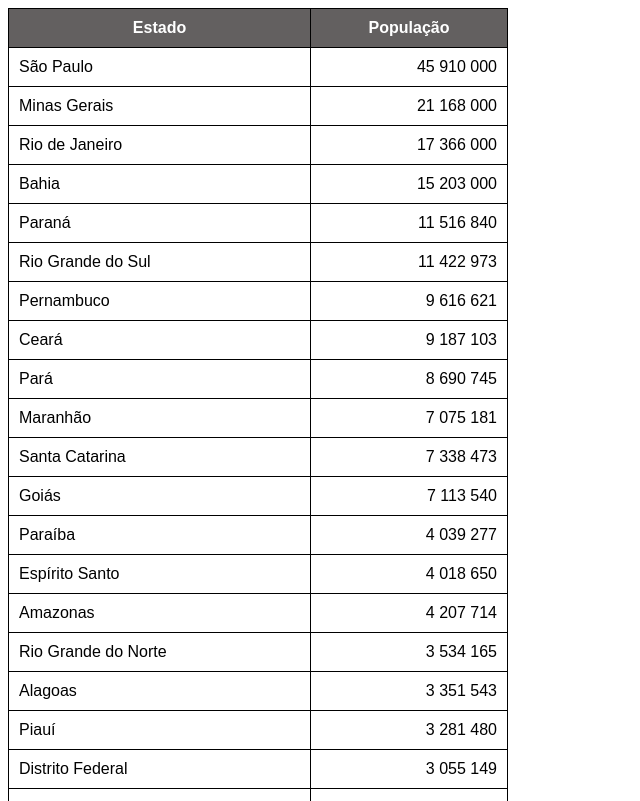
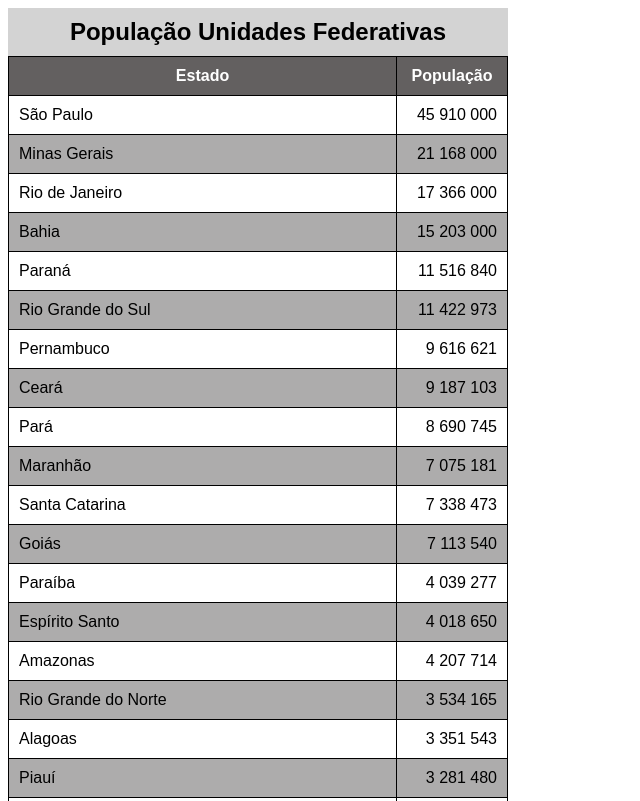
Before and after one commit to Edykrlos/html-css, a plain HTML site: page exercicios/ex23/tabela002.html in a window 1280 px wide. Shown: the top 801 px of the page, without its empty margins (0-640 px from the left). Drawn offline with Linux system fonts and the light colour scheme.

Commit message:
Update tabela002.html

```diff
--- a/exercicios/ex23/tabela002.html
+++ b/exercicios/ex23/tabela002.html
@@ -14,6 +14,7 @@
 
             width: 500px;
             border-collapse: collapse;
+            position: relative;
 
         }
 
@@ -24,10 +25,29 @@
 
         }
 
+
+        caption {
+            font-size: 1.5em;
+            padding: 10px;
+            font-weight: bold;
+            background-color: lightgray;
+        }
+
         thead, tfoot {
             background-color: rgb(99, 96, 96);
             color: white;
         }
+
+        thead > tr > th {
+            position: sticky;
+            top: -1px;
+            background-color: rgb(99, 96, 96);
+        }
+
+        tbody tr:nth-child(2n) {
+            background-color: #878686ae; /* Cor de fundo para linhas ímpares */
+        }
+
         td.num {
             text-align: right;
         }
@@ -38,10 +58,11 @@
 <body>
 
     <table>
+        <caption>População Unidades Federativas</caption>
         <thead> <!--/* Cabeçalho da tabela */-->
             <tr>
-                <th> Estado </th>
-                <th> População </th>
+                <th scope="col"> Estado </th>
+                <th scope="col" style="width: 90px;"> População </th>
 
             </tr>
 
@@ -159,13 +180,18 @@
 
         <tfoot>
             <tr>
-                <th>Total de Habitantes</th>
+                <th scope="row">Total de Habitantes</th>
                 <td class="num">210 147 125</td>
 
             </tr>
         </tfoot>
 
     </table>
+    <p>Lorem ipsum dolor, sit amet consectetur adipisicing elit. In molestias veniam atque laborum ratione dolore doloribus sunt quisquam voluptate enim animi ipsa, modi reprehenderit officia, voluptates, minima dignissimos odit quibusdam? Lorem, ipsum dolor sit amet consectetur adipisicing elit. Ea numquam possimus modi quae ipsum nihil minima beatae, excepturi id, atque corrupti! Neque mollitia repudiandae voluptates non harum modi inventore libero? Lorem ipsum dolor sit amet consectetur adipisicing elit. Itaque quaerat, repellendus quidem fugit vel impedit. Optio illo sapiente asperiores suscipit officiis dicta illum quaerat, tenetur repellat corporis eos autem ut? Lorem ipsum dolor sit amet consectetur adipisicing elit. Molestiae distinctio nam magni possimus magnam laboriosam. Odit nostrum porro dolores, obcaecati vero, exercitationem enim, quod perferendis dignissimos animi alias optio harum!</p>
+
+        <p>Lorem ipsum dolor, sit amet consectetur adipisicing elit. In molestias veniam atque laborum ratione dolore doloribus sunt quisquam voluptate enim animi ipsa, modi reprehenderit officia, voluptates, minima dignissimos odit quibusdam? Lorem, ipsum dolor sit amet consectetur adipisicing elit. Ea numquam possimus modi quae ipsum nihil minima beatae, excepturi id, atque corrupti! Neque mollitia repudiandae voluptates non harum modi inventore libero? Lorem ipsum dolor sit amet consectetur adipisicing elit. Itaque quaerat, repellendus quidem fugit vel impedit. Optio illo sapiente asperiores suscipit officiis dicta illum quaerat, tenetur repellat corporis eos autem ut? Lorem ipsum dolor sit amet consectetur adipisicing elit. Molestiae distinctio nam magni possimus magnam laboriosam. Odit nostrum porro dolores, obcaecati vero, exercitationem enim, quod perferendis dignissimos animi alias optio harum!</p>
+            <p>Lorem ipsum dolor, sit amet consectetur adipisicing elit. In molestias veniam atque laborum ratione dolore doloribus sunt quisquam voluptate enim animi ipsa, modi reprehenderit officia, voluptates, minima dignissimos odit quibusdam? Lorem, ipsum dolor sit amet consectetur adipisicing elit. Ea numquam possimus modi quae ipsum nihil minima beatae, excepturi id, atque corrupti! Neque mollitia repudiandae voluptates non harum modi inventore libero? Lorem ipsum dolor sit amet consectetur adipisicing elit. Itaque quaerat, repellendus quidem fugit vel impedit. Optio illo sapiente asperiores suscipit officiis dicta illum quaerat, tenetur repellat corporis eos autem ut? Lorem ipsum dolor sit amet consectetur adipisicing elit. Molestiae distinctio nam magni possimus magnam laboriosam. Odit nostrum porro dolores, obcaecati vero, exercitationem enim, quod perferendis dignissimos animi alias optio harum!</p>
+                <p>Lorem ipsum dolor, sit amet consectetur adipisicing elit. In molestias veniam atque laborum ratione dolore doloribus sunt quisquam voluptate enim animi ipsa, modi reprehenderit officia, voluptates, minima dignissimos odit quibusdam? Lorem, ipsum dolor sit amet consectetur adipisicing elit. Ea numquam possimus modi quae ipsum nihil minima beatae, excepturi id, atque corrupti! Neque mollitia repudiandae voluptates non harum modi inventore libero? Lorem ipsum dolor sit amet consectetur adipisicing elit. Itaque quaerat, repellendus quidem fugit vel impedit. Optio illo sapiente asperiores suscipit officiis dicta illum quaerat, tenetur repellat corporis eos autem ut? Lorem ipsum dolor sit amet consectetur adipisicing elit. Molestiae distinctio nam magni possimus magnam laboriosam. Odit nostrum porro dolores, obcaecati vero, exercitationem enim, quod perferendis dignissimos animi alias optio harum!</p>
 
 </body>
 </html>
```
